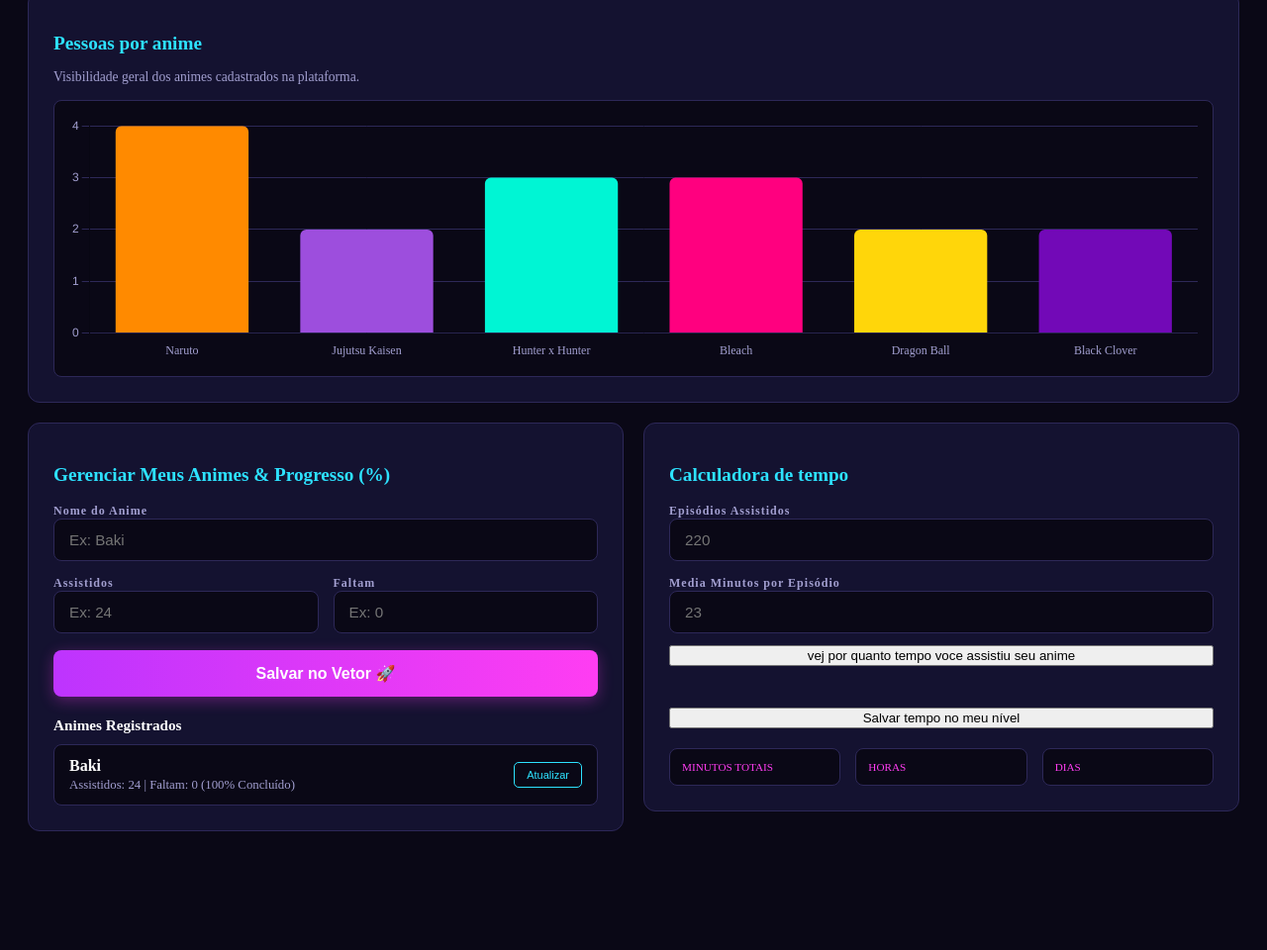
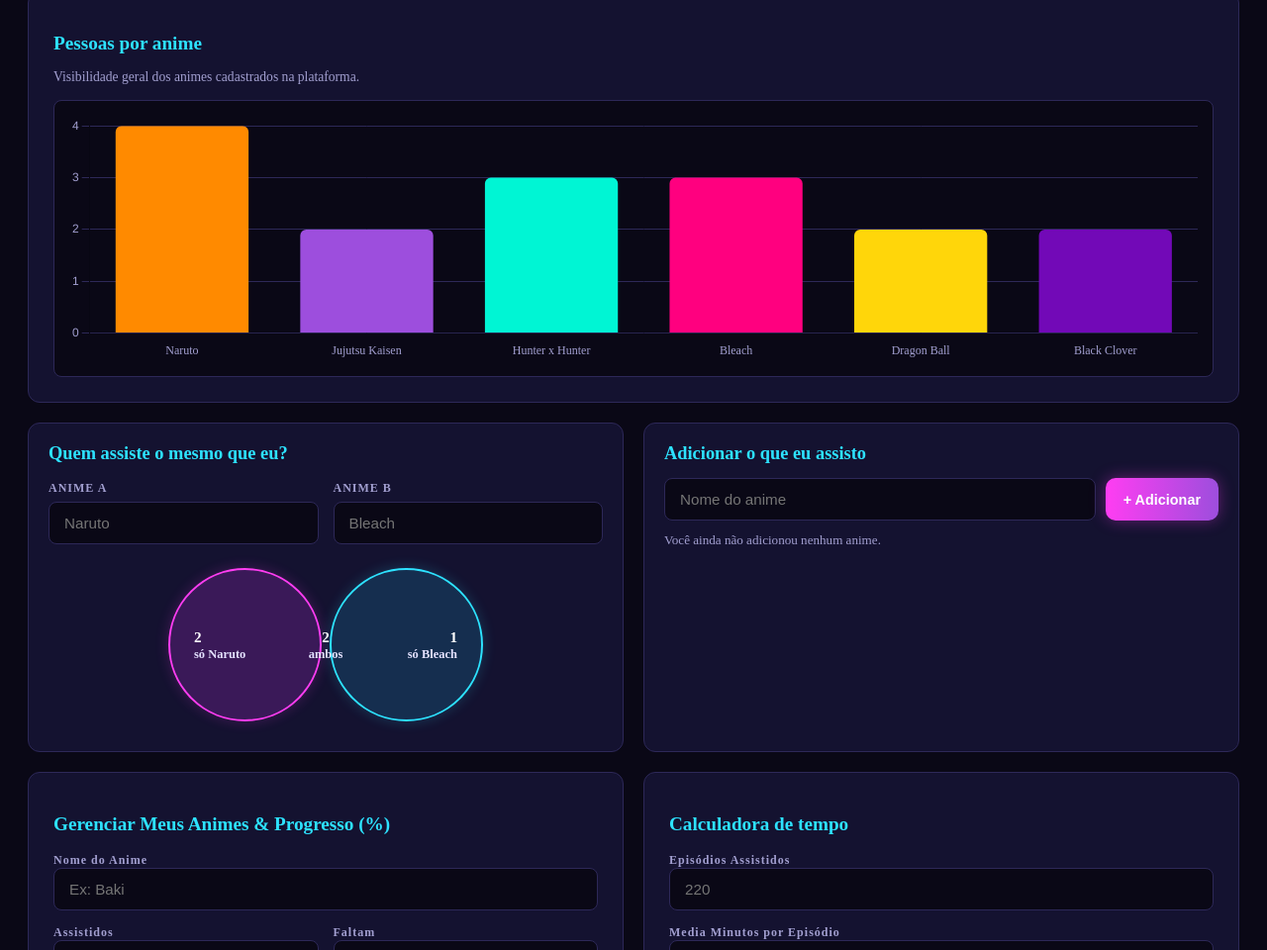
Before and after one commit to Ricardo-jaques/Projeto-Individual, a website: page algoritmos/web-data-viz/public/dashboard.html in a window 1280 px wide. Shown: the part 313-1273 px from the top of the page at 99% size. Before the commit the page ends 1201 px from the top, so only its background shows below. Drawn offline with nearby package versions, Linux system fonts and the light colour scheme.

Commit message:
adicionado parte de ver quem assiste o mesmo

```diff
--- a/algoritmos/web-data-viz/public/css/style.css
+++ b/algoritmos/web-data-viz/public/css/style.css
@@ -887,3 +887,141 @@ body {
     width: 100% !important;
     height: 100% !important;
 }
+
+/* --- LINHA LADO A LADO --- */
+.cards-lado-a-lado {
+    display: flex;
+    flex-wrap: wrap;
+    gap: 20px;
+    width: 100%;
+    align-items: stretch;
+}
+
+.card-venn,
+.card-adicionar-rapido {
+    flex: 1;
+    min-width: 300px;
+    background: #141230;
+    border: 1px solid #2D2858;
+    border-radius: 12px;
+    padding: 20px;
+    box-sizing: border-box;
+}
+
+.card-venn h2,
+.card-adicionar-rapido h2 {
+    margin-top: 0;
+    margin-bottom: 14px;
+    font-size: 1.15rem;
+}
+
+.input-full {
+    width: 100%;
+    box-sizing: border-box;
+    margin-top: 6px;
+}
+
+/* --- VENN COMPACTO --- */
+.venn-area {
+    position: relative;
+    display: flex;
+    align-items: center;
+    justify-content: center;
+    height: 175px;
+    margin-top: 14px;
+}
+
+.venn-circulo {
+    width: 155px;
+    height: 155px;
+    border-radius: 50%;
+    display: flex;
+    flex-direction: column;
+    justify-content: center;
+    box-sizing: border-box;
+    transition: transform 0.25s ease, box-shadow 0.25s ease;
+}
+
+.venn-esquerda {
+    background: rgba(157, 43, 191, 0.28);
+    border: 2px solid #FF3DF2;
+    box-shadow: 0 0 14px rgba(255, 61, 242, 0.2);
+    align-items: flex-start;
+    padding-left: 24px;
+    margin-right: -24px;
+    z-index: 1;
+}
+
+.venn-direita {
+    background: rgba(25, 118, 158, 0.28);
+    border: 2px solid #2DE2FF;
+    box-shadow: 0 0 14px rgba(45, 226, 255, 0.2);
+    align-items: flex-end;
+    padding-right: 24px;
+    margin-left: -24px;
+    z-index: 1;
+}
+
+.venn-centro {
+    position: relative;
+    z-index: 2;
+    display: flex;
+    flex-direction: column;
+    align-items: center;
+    justify-content: center;
+    min-width: 56px;
+    text-align: center;
+    pointer-events: none;
+}
+
+.venn-numero {
+    color: #FFFFFF;
+    font-size: 0.95rem;
+    font-weight: bold;
+    line-height: 1.15;
+}
+
+.venn-legenda {
+    color: #E4E2FF;
+    font-size: 0.78rem;
+    font-weight: bold;
+    margin-top: 2px;
+}
+
+/* --- ADICIONAR RÁPIDO --- */
+.adicionar-rapido-linha {
+    display: flex;
+    gap: 10px;
+    align-items: stretch;
+}
+
+.input-rapido {
+    flex: 1;
+    box-sizing: border-box;
+    min-width: 0;
+}
+
+.btn-adicionar-neon {
+    background: linear-gradient(90deg, #FF3DF2, #9D4EDD);
+    color: #FFFFFF;
+    border: none;
+    border-radius: 10px;
+    padding: 0 18px;
+    font-weight: bold;
+    font-size: 0.9rem;
+    cursor: pointer;
+    white-space: nowrap;
+    box-shadow: 0 0 16px rgba(255, 61, 242, 0.35);
+    transition: transform 0.2s ease, box-shadow 0.2s ease;
+}
+
+.btn-adicionar-neon:hover {
+    transform: translateY(-2px);
+    box-shadow: 0 0 22px rgba(255, 61, 242, 0.55);
+}
+
+.texto-vazio-rapido {
+    color: #A29FD0;
+    font-size: 0.82rem;
+    margin: 12px 0 0 0;
+}
--- a/algoritmos/web-data-viz/public/dashboard.html
+++ b/algoritmos/web-data-viz/public/dashboard.html
@@ -59,7 +59,51 @@
             </div>
         </div>
         <div class="dashboard-grid-inferior">
+            <div class="cards-lado-a-lado">
 
+    <div class="card-venn">
+        <h2 class="azul">Quem assiste o mesmo que eu?</h2>
+
+        <div class="form-linha-dupla">
+            <div class="input-container-flex">
+                <label class="label-auth" for="inp_anime_a">ANIME A</label>
+                <input type="text" id="inp_anime_a" placeholder="Naruto" class="input-auth input-full">
+            </div>
+            <div class="input-container-flex">
+                <label class="label-auth" for="inp_anime_b">ANIME B</label>
+                <input type="text" id="inp_anime_b" placeholder="Bleach" class="input-auth input-full">
+            </div>
+        </div>
+
+        <div class="venn-area">
+            <div class="venn-circulo venn-esquerda">
+                <span class="venn-numero" id="num_so_a">2</span>
+                <span class="venn-legenda" id="txt_so_a">só Naruto</span>
+            </div>
+
+            <div class="venn-centro">
+                <span class="venn-numero" id="num_ambos">2</span>
+                <span class="venn-legenda">ambos</span>
+            </div>
+
+            <div class="venn-circulo venn-direita">
+                <span class="venn-numero" id="num_so_b">1</span>
+                <span class="venn-legenda" id="txt_so_b">só Bleach</span>
+            </div>
+        </div>
+    </div>
+
+    <div class="card-adicionar-rapido">
+        <h2 class="azul">Adicionar o que eu assisto</h2>
+
+        <div class="adicionar-rapido-linha">
+            <input type="text" id="inp_adicionar_rapido" placeholder="Nome do anime" class="input-auth input-rapido">
+            <button type="button" id="btn_adicionar_rapido" class="btn-adicionar-neon">+ Adicionar</button>
+        </div>
+
+        <p class="texto-vazio-rapido" id="msg_lista_rapida">Você ainda não adicionou nenhum anime.</p>
+    </div>
+</div>
 
             <div class="dashboard-coluna">
                 <div class="card-gerenciar-animes">
--- a/algoritmos/web-data-viz/src/models/usuarioModel.js
+++ b/algoritmos/web-data-viz/src/models/usuarioModel.js
@@ -10,12 +10,12 @@ function autenticar(email, senha) {
 }
 
 
-function cadastrar(nome, email, senha) {
+function cadastrar(nome, email, senha,nivel) {
     console.log("ACESSEI O USUARIO MODEL \n \n\t\t >> Se aqui der erro de 'Error: connect ECONNREFUSED',\n \t\t >> verifique suas credenciais de acesso ao banco\n \t\t >> e se o servidor de seu BD está rodando corretamente. \n\n function cadastrar():", nome, email, senha);
 
 
     var instrucaoSql = `
-        INSERT INTO usuario (nome, email, senha) VALUES ('${nome}', '${email}', '${senha}');
+        INSERT INTO usuario (nome, email, senha,id_nivel) VALUES ('${nome}', '${email}', '${senha}','${nivel}');
     `;
     console.log("Executando a instrução SQL: \n" + instrucaoSql);
     return database.executar(instrucaoSql);
```
Also changed, not shown: algoritmos/web-data-viz/public/cadastro.html (+2 -0 lines), algoritmos/web-data-viz/src/controllers/usuarioController.js (+2 -5 lines), 1 other file.
